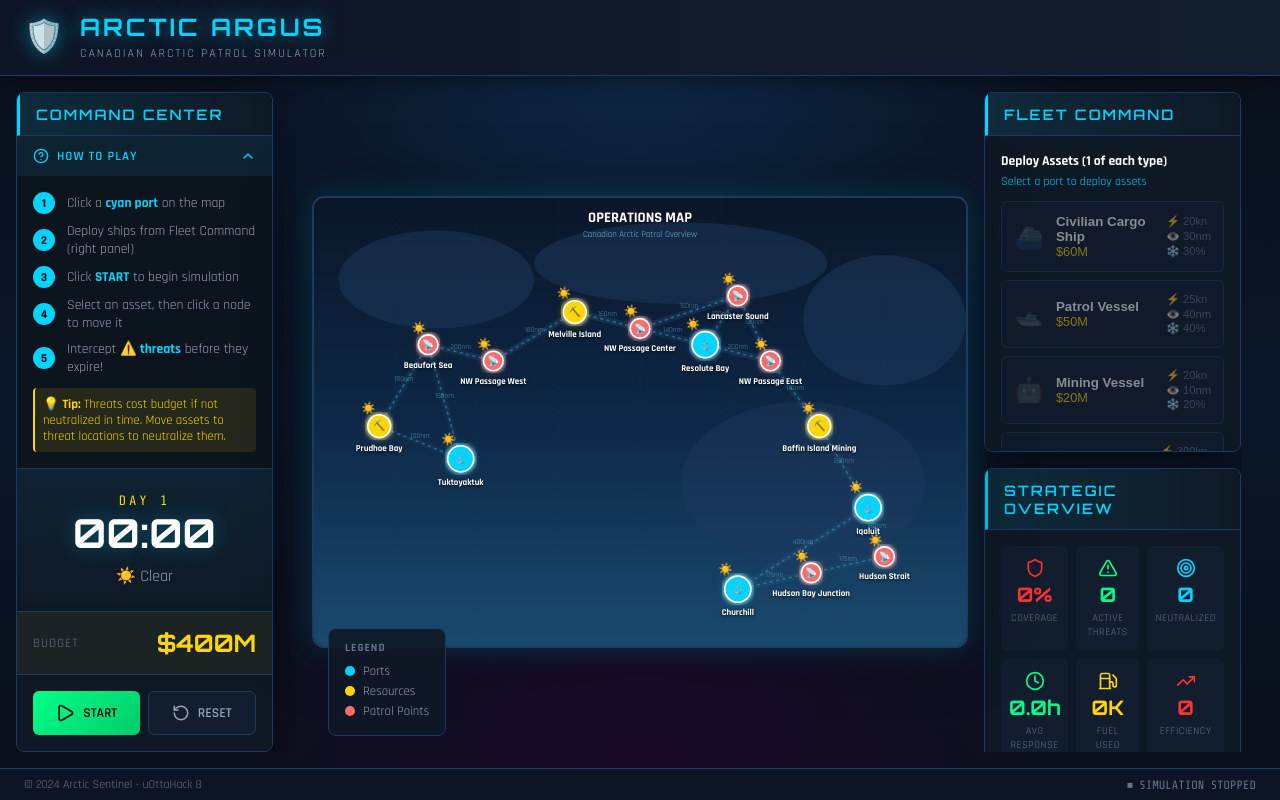
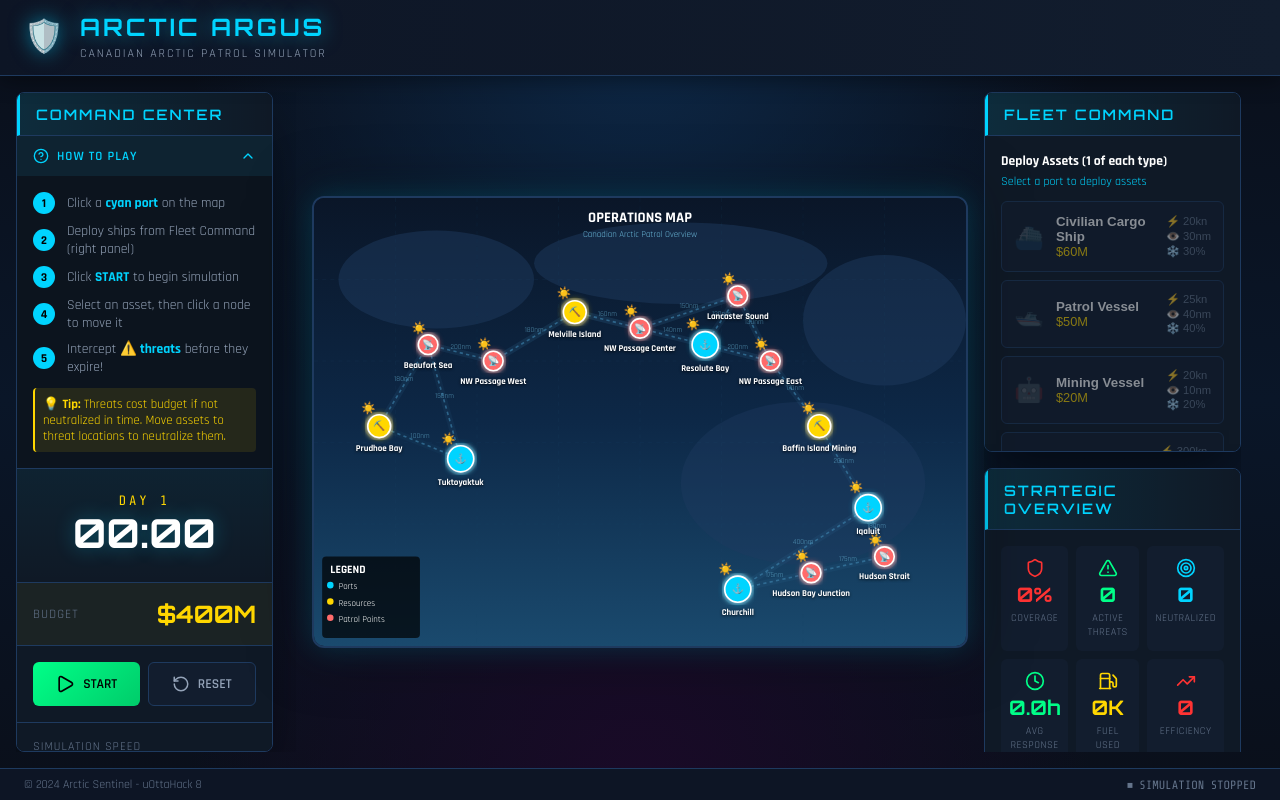
Before and after one commit to BradleyNgu/uOttaHack-8, a React (Vite) app: page / in a window 1280 px wide. Built offline with nearby package versions, Linux system fonts and the light colour scheme.

Commit message:
Tied Location of Legend

```diff
--- a/src/components/ArcticMap.jsx
+++ b/src/components/ArcticMap.jsx
@@ -98,7 +98,7 @@ export default function ArcticMap() {
   };
 
   return (
-    <div className="arctic-map-container" ref={containerRef}>
+    <div className="arctic-map-container" ref={containerRef} style={{ position: 'relative' }}>
       <svg
         ref={svgRef}
         className="arctic-map"
@@ -546,6 +546,18 @@ export default function ArcticMap() {
         <text x="400" y="48" textAnchor="middle" fill="#6bb8d9" fontSize="11">
           Canadian Arctic Patrol Overview
         </text>
+
+        {/* Legend */}
+        <g className="map-legend-svg">
+          <rect x="10" y="440" width="120" height="100" fill="rgba(0, 0, 0, 0.7)" rx="5" />
+          <text x="20" y="460" fill="#fff" fontSize="14" fontWeight="bold">LEGEND</text>
+          <circle cx="20" cy="475" r="4" fill={NODE_COLORS.port} />
+          <text x="30" y="480" fill="#fff" fontSize="11">Ports</text>
+          <circle cx="20" cy="495" r="4" fill={NODE_COLORS.resource} />
+          <text x="30" y="500" fill="#fff" fontSize="11">Resources</text>
+          <circle cx="20" cy="515" r="4" fill={NODE_COLORS.patrol} />
+          <text x="30" y="520" fill="#fff" fontSize="11">Patrol Points</text>
+        </g>
       </svg>
 
       {/* Tooltip for Nodes */}
@@ -633,23 +645,6 @@ export default function ArcticMap() {
           </motion.div>
         )}
       </AnimatePresence>
-
-      {/* Legend */}
-      <div className="map-legend">
-        <h4>LEGEND</h4>
-        <div className="legend-item">
-          <span className="dot" style={{ background: NODE_COLORS.port }} />
-          <span>Ports</span>
-        </div>
-        <div className="legend-item">
-          <span className="dot" style={{ background: NODE_COLORS.resource }} />
-          <span>Resources</span>
-        </div>
-        <div className="legend-item">
-          <span className="dot" style={{ background: NODE_COLORS.patrol }} />
-          <span>Patrol Points</span>
-        </div>
-      </div>
     </div>
   );
 }
--- a/src/components/ControlPanel.jsx
+++ b/src/components/ControlPanel.jsx
@@ -88,9 +88,6 @@ export default function ControlPanel() {
       <div className="time-display">
         <div className="day">DAY {currentDay}</div>
         <div className="time">{formatTime(currentTime)}</div>
-        <div className="weather">
-          {WEATHER_CONDITIONS[globalWeather]?.icon} {WEATHER_CONDITIONS[globalWeather]?.name}
-        </div>
       </div>
 
       <div className="budget-display">
@@ -184,8 +181,8 @@ export default function ControlPanel() {
                 </label>
                 <input
                   type="range"
-                  min="100"
-                  max="1000"
+                  min="500"
+                  max="2000"
                   step="50"
                   value={settings.budget}
                   onChange={(e) => updateSettings({ budget: parseInt(e.target.value) })}
```
